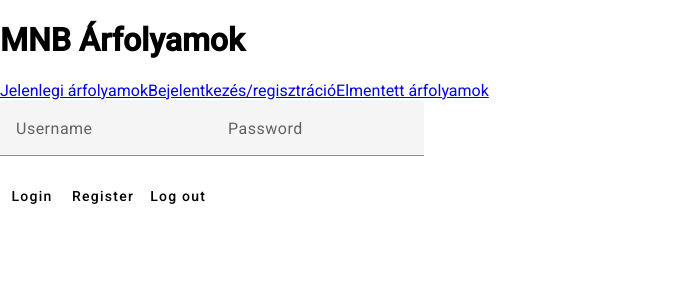
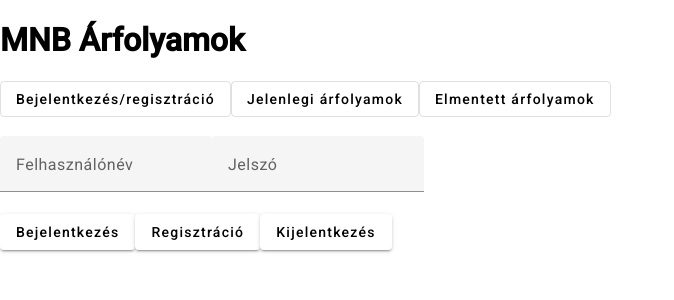
Before and after one commit to Gubdaman/exchange-rate-site, an Angular app in the folder ExchangeRateFrontend/: page /login in a window 1280 px wide. Shown: the top 300 px of the page, without its empty margins (0-674 px from the left). Built offline with nearby package versions, Linux system fonts and the light colour scheme.

Commit message:
Fixed issue of tables not being updated after element delete/update

```diff
--- a/ExchangeRateFrontend/src/app/app.component.html
+++ b/ExchangeRateFrontend/src/app/app.component.html
@@ -2,9 +2,9 @@
     <h1>MNB Árfolyamok</h1>
 </div>
 <div>
-    <a href="/current">Jelenlegi árfolyamok</a>
-    <a href="/login">Bejelentkezés/regisztráció</a>
-    <a href="/saved">Elmentett árfolyamok</a>
+    <a mat-stroked-button href="/login">Bejelentkezés/regisztráció</a>
+    <a mat-stroked-button href="/current">Jelenlegi árfolyamok</a>
+    <a mat-stroked-button href="/saved">Elmentett árfolyamok</a>
 </div>
 
 <router-outlet></router-outlet>
--- a/ExchangeRateFrontend/src/app/app.component.ts
+++ b/ExchangeRateFrontend/src/app/app.component.ts
@@ -2,13 +2,12 @@
 import { CommonModule } from '@angular/common';
 import { RouterOutlet } from '@angular/router';
 import { HttpClientModule } from '@angular/common/http';
-
-import { MatSlideToggleModule } from '@angular/material/slide-toggle';
+import {MatButtonModule} from '@angular/material/button';
 
 @Component({
   selector: 'app-root',
   standalone: true,
-  imports: [CommonModule, RouterOutlet, HttpClientModule, MatSlideToggleModule],
+  imports: [CommonModule, RouterOutlet, HttpClientModule, MatButtonModule],
   templateUrl: './app.component.html',
   styleUrls: ['./app.component.css']
 })
--- a/ExchangeRateFrontend/src/app/components/login-page/login-page.component.html
+++ b/ExchangeRateFrontend/src/app/components/login-page/login-page.component.html
@@ -1,18 +1,19 @@
+<br>
 <div>
     <mat-form-field>
-        <mat-label>Username</mat-label>
+        <mat-label>Felhasználónév</mat-label>
         <input matInput [(ngModel)]="data.username">
     </mat-form-field>
 
     <mat-form-field>
-        <mat-label>Password</mat-label>
+        <mat-label>Jelszó</mat-label>
         <input matInput [(ngModel)]="data.password">
     </mat-form-field>
 </div>
 <div>
-    <button mat-button (click)="login()">Login</button>
+    <button mat-raised-button (click)="login()">Bejelentkezés</button>
 
-    <button mat-button (click)="register()">Register</button>
+    <button mat-raised-button (click)="register()">Regisztráció</button>
 
-    <button mat-button (click)="logout()">Log out</button>
+    <button mat-raised-button (click)="logout()">Kijelentkezés</button>
 </div>
--- a/ExchangeRateFrontend/src/app/components/login-page/login-page.component.ts
+++ b/ExchangeRateFrontend/src/app/components/login-page/login-page.component.ts
@@ -40,6 +40,7 @@
   logout(): void {
     this.localstorageService.set('token', '');
     this.localstorageService.set('userId', '');
+    this.localstorageService.set('userName', '');
     this._snackBar.open("Sikeres kijelentkezés!", "Bezár")
   }
 }
--- a/ExchangeRateFrontend/src/app/components/saved-exchange-rate/saved-exchange-rate.component.ts
+++ b/ExchangeRateFrontend/src/app/components/saved-exchange-rate/saved-exchange-rate.component.ts
@@ -34,15 +34,21 @@
   }
 
   openEditDialog(exchangeRateData: SavedExchangeRate): void {
+    let dialogData: SavedExchangeRate = {...exchangeRateData};
     const dialogRef = this.dialog.open(EditExchangeRateModalComponent, {
-      data: exchangeRateData,
+      data: dialogData,
       width: '600px'
     });
 
     dialogRef.afterClosed().subscribe(result => {
       if(result !== undefined){
-        this.exchangeRateService.updateExchangeRate(exchangeRateData)
-          .subscribe(exchangeRates => this._snackBar.open("Sikeres módosítás!", "Bezár"));
+        this.exchangeRateService.updateExchangeRate(result)
+          .subscribe(exchangeRate => {
+            this._snackBar.open("Sikeres módosítás!", "Bezár");
+            const index = this.savedExchangeRates.findIndex(t => t.id === exchangeRate.id);
+            this.savedExchangeRates[index] = exchangeRate;
+            this.savedExchangeRates = [...this.savedExchangeRates]
+          });
       }
     });
   }
@@ -57,7 +63,12 @@
       console.log(result);
       if(result === true){
         this.exchangeRateService.deleteExchangeRate(exchangeRateData.id)
-          .subscribe(exchangeRates => this._snackBar.open("Sikeres törlés!", "Bezár"));
+          .subscribe(_ => {
+            this._snackBar.open("Sikeres törlés!", "Bezár");
+            const index = this.savedExchangeRates.findIndex(t => t.id === exchangeRateData.id);
+            this.savedExchangeRates.splice(index, 1);
+            this.savedExchangeRates = [...this.savedExchangeRates]
+          });
       }
     });
   }
--- a/ExchangeRateFrontend/src/app/services/authentication.service.ts
+++ b/ExchangeRateFrontend/src/app/services/authentication.service.ts
@@ -46,6 +46,7 @@
     this.jwtService.setToken(token);
     this.localstorageService.set("token", token);
     this.localstorageService.set("userId", this.jwtService.getId()!.toString());
+    this.localstorageService.set("userName", this.jwtService.getUser()!.toString());
   }
 
   private handleError<T>(operation = 'operation', result?: T) {
```
Also changed, not shown: 1 other file (tests, documents, lock files or other folders).
